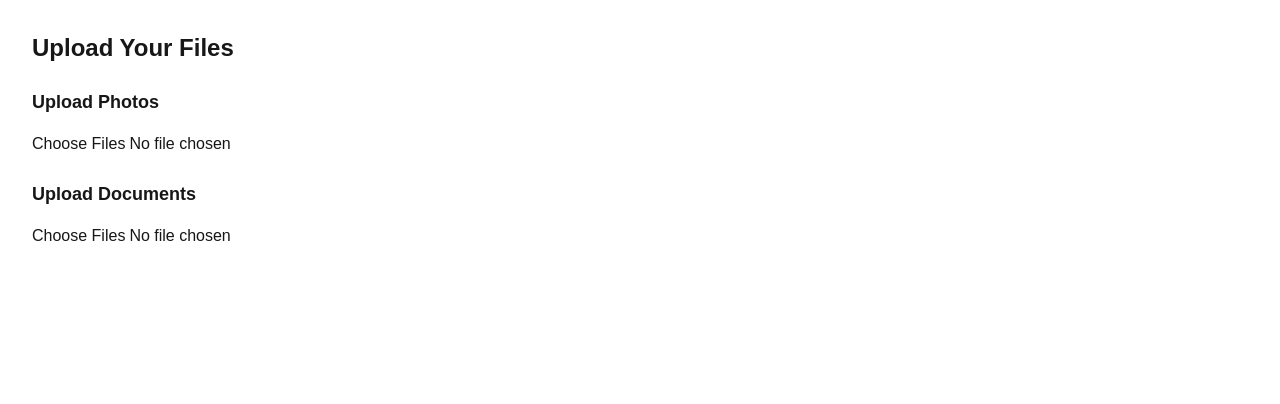
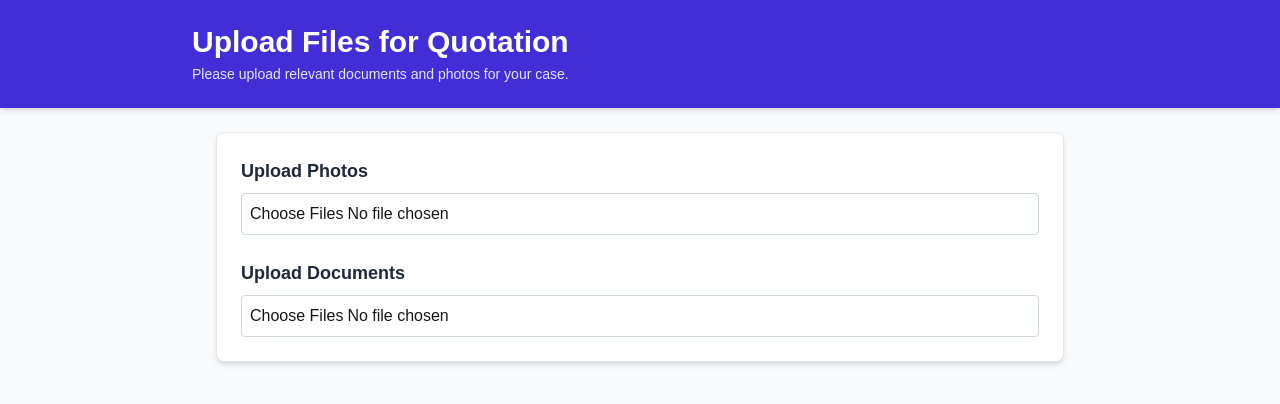
Before and after one commit to RickCheungCL/case-management-app, a Next.js app: page /upload/1 in a window 1280 px wide. Shown: the top 404 px of the page. Built offline with nearby package versions, Linux system fonts and the light colour scheme.

Commit message:
Fix customer upload page

```diff
--- a/src/app/upload/[caseId]/page.tsx
+++ b/src/app/upload/[caseId]/page.tsx
@@ -42,7 +42,7 @@ export default function CustomerUploadPage() {
 
           if (item.type === 'photo') {
             formData.append('comment', item.commentOrName);
-          } else if (item.type === 'document') {
+          } else {
             formData.append('customName', item.commentOrName);
           }
 
@@ -68,23 +68,47 @@ export default function CustomerUploadPage() {
   };
 
   return (
-    <div className="p-8 space-y-6">
-      <h1 className="text-2xl font-bold">Upload Your Files</h1>
-
-      <div className="space-y-4">
-        <h2 className="text-lg font-semibold">Upload Photos</h2>
-        <input type="file" multiple accept="image/*" onChange={(e) => handleFileSelect(e, 'photo')} className="w-full" />
+    <div className="min-h-screen bg-gray-50">
+      {/* Header */}
+      <div className="bg-indigo-700 text-white p-6 shadow-md">
+        <div className="max-w-4xl mx-auto">
+          <h1 className="text-3xl font-bold">Upload Files for Quotation</h1>
+          <p className="text-sm text-indigo-100 mt-1">Please upload relevant documents and photos for your case.</p>
+        </div>
       </div>
 
-      <div className="space-y-4">
-        <h2 className="text-lg font-semibold">Upload Documents</h2>
-        <input type="file" multiple accept="application/pdf" onChange={(e) => handleFileSelect(e, 'document')} className="w-full" />
+      {/* Content */}
+      <div className="max-w-4xl mx-auto p-6 space-y-8">
+        <div className="bg-white border border-gray-200 rounded-lg shadow-md p-6 space-y-6">
+          {/* Photo upload */}
+          <div>
+            <h2 className="text-lg font-semibold text-gray-800">Upload Photos</h2>
+            <input
+              type="file"
+              multiple
+              accept="image/*"
+              onChange={(e) => handleFileSelect(e, 'photo')}
+              className="mt-2 w-full border border-gray-300 rounded p-2"
+            />
           </div>
 
+          {/* Document upload */}
+          <div>
+            <h2 className="text-lg font-semibold text-gray-800">Upload Documents</h2>
+            <input
+              type="file"
+              multiple
+              accept="application/pdf"
+              onChange={(e) => handleFileSelect(e, 'document')}
+              className="mt-2 w-full border border-gray-300 rounded p-2"
+            />
+          </div>
+
+          {/* Upload list preview */}
           {uploads.length > 0 && (
-        <div className="space-y-6 mt-6">
+            <div className="space-y-4">
               {uploads.map((item, idx) => (
-            <div key={idx} className="border p-4 rounded relative">
+                <div key={idx} className="border p-4 rounded relative bg-gray-50">
                   <button
                     onClick={() => handleDelete(idx)}
                     className="absolute top-2 right-2 text-red-600 hover:text-red-800 bg-white rounded-full p-1 shadow"
@@ -107,7 +131,7 @@ export default function CustomerUploadPage() {
                           updated[idx].commentOrName = e.target.value;
                           setUploads(updated);
                         }}
-                    className="w-full border p-2 text-sm"
+                        className="w-full border p-2 text-sm rounded"
                       />
                     </>
                   ) : (
@@ -122,7 +146,7 @@ export default function CustomerUploadPage() {
                           updated[idx].commentOrName = e.target.value;
                           setUploads(updated);
                         }}
-                    className="w-full border p-2 text-sm"
+                        className="w-full border p-2 text-sm rounded"
                       />
                     </>
                   )}
@@ -131,12 +155,14 @@ export default function CustomerUploadPage() {
 
               <button
                 onClick={handleSubmit}
-            className="mt-6 w-full bg-blue-600 text-white p-3 rounded hover:bg-blue-700"
+                className="w-full bg-indigo-600 text-white p-3 rounded hover:bg-indigo-700 font-medium"
               >
                 Submit All Files
               </button>
             </div>
           )}
         </div>
+      </div>
+    </div>
   );
 }
```
Lines whose indentation alone changed are shown as unchanged.
